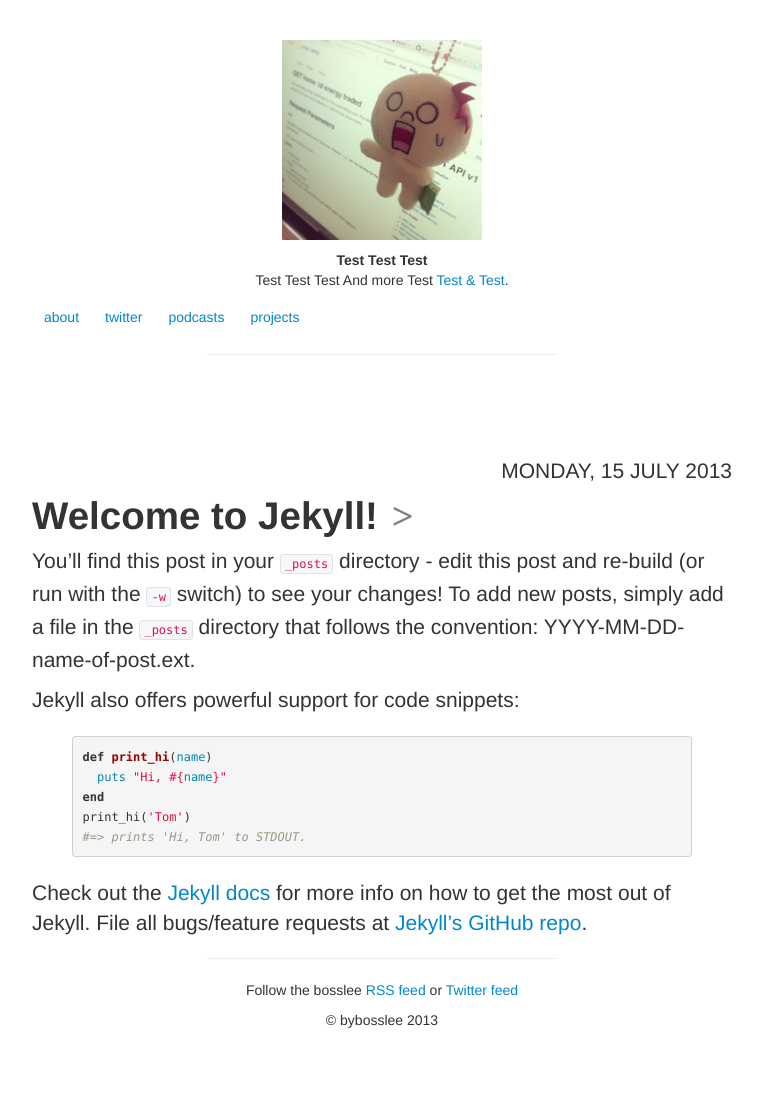
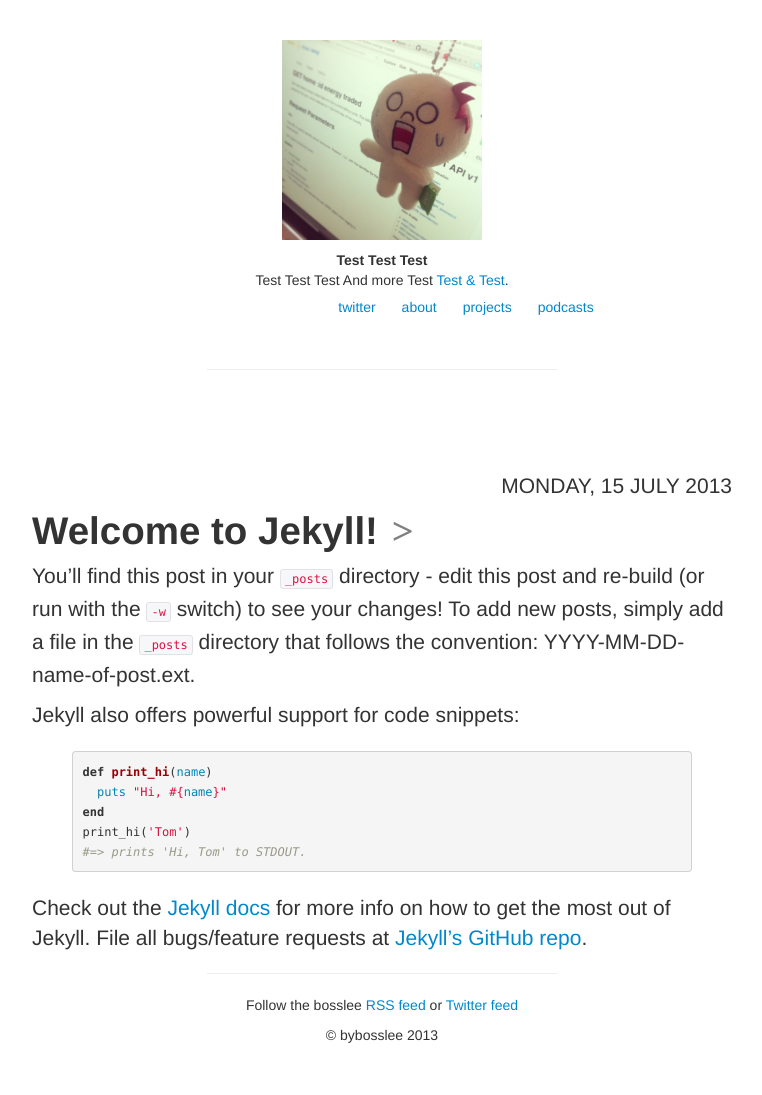
Before and after one commit to athanhcong/bosslee, a Jekyll site: the page built from index.html, in a window 1280 px wide. Shown: the whole page, without its empty margins (258-1020 px from the left). Built offline with Jekyll 4.4.1, drawn with Linux system fonts in a browser that asks for light colours; nearby versions of some CDN libraries; library files that are not in the unit come from our copies.

Commit message:
added nav bar and center

```diff
--- a/_layouts/default.html
+++ b/_layouts/default.html
@@ -45,18 +45,22 @@
             <a href="/" title="Home">
               <img id="mylogo" src="/img/badcode.jpg" alt="Test Test">
             </a>
-            <p style="text-align:center">
+            <div style="text-align:center">
               <strong>Test Test Test </strong>
               <br>
               Test Test Test And more Test <a href="http://getbootstrap.com" title="Love To Test">Test & Test</a>.
               <br>
-              <ul class="nav nav-pills">
-                <li><a href="#">about</a></li>
-                <li><a href="#">twitter</a></li>
-                <li><a href="#">podcasts</a></li>
-                <li><a href="#">projects</a></li>
-              </ul>
-            </p>
+              <div class="row">
+                <div class="span9 centered-pills">
+                  <ul class="nav nav-pills">
+                    <li><a href="https://twitter.com/leetucksing" title="follow me">twitter</a></li>
+                    <li><a href="#" title="@leetucksing">about</a></li>
+                    <li><a href="#" title="bybosslee">projects</a></li>
+                    <li><a href="http://launchbyte.com/" title="i talk tech">podcasts</a></li>
+                  </ul>
+                </div>
+              </div>
+            </div>
             <hr>
           </header>
 
--- a/css/styles.css
+++ b/css/styles.css
@@ -71,3 +71,10 @@ border-top: 1px solid #eee;
 border-bottom: 1px solid #fff;
 width: 50%;
 }
+
+.centered-pills { text-align:center; }
+.centered-pills ul.nav-pills { display:inline-block; }
+.centered-pills li { display:inline; }
+.centered-pills a { float:left; }
+* html .centered-pills ul.nav-pills { display:inline; } /* IE6 */
+*+html .centered-pills ul.nav-pills { display:inline; } /* IE7 */
```
